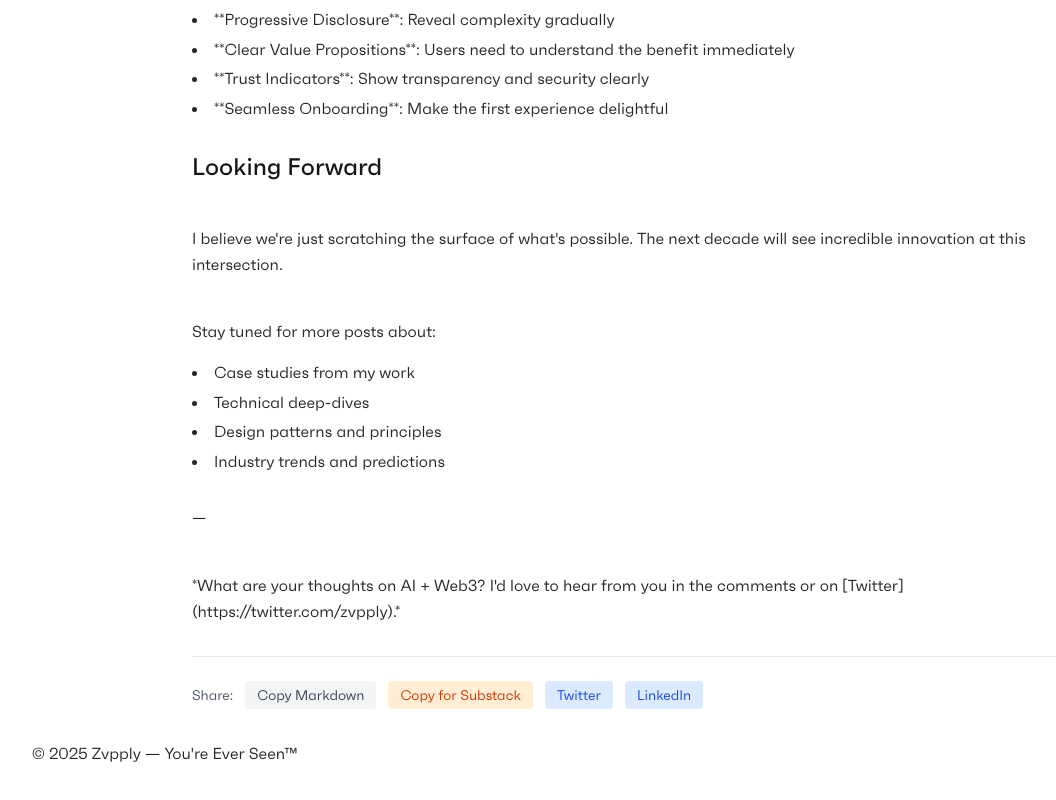
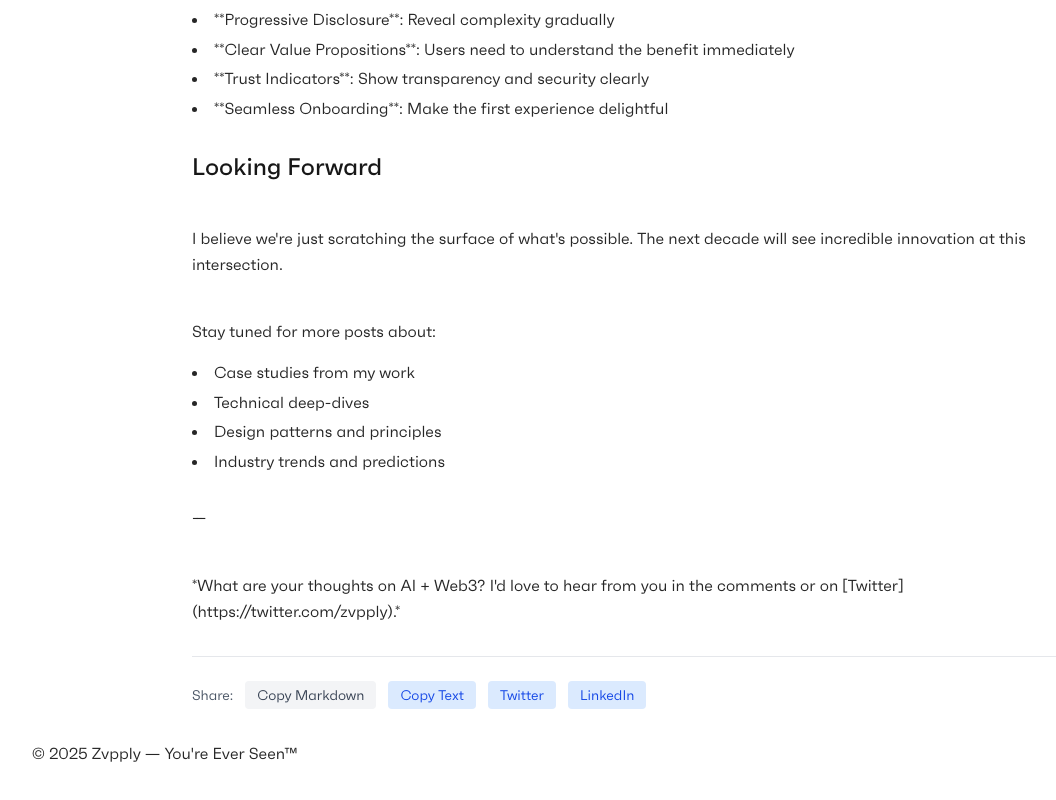
Before and after one commit to Zvpply/z, a Next.js app: page /blog/hello-world in a window 1280 px wide. Shown: the part 1463-2263 px from the top of the page, without its empty margins (0-1056 px from the left). Built offline with nearby package versions, Linux system fonts and the light colour scheme.

Commit message:
Remove Substack-specific functionality for security in public repo

```diff
--- a/app/components/share-buttons.tsx
+++ b/app/components/share-buttons.tsx
@@ -30,9 +30,9 @@ export function ShareButtons({ title, url, description, tags }: ShareButtonsProp
     setTimeout(() => setCopied(false), 2000)
   }
 
-  const handleCopySubstack = async () => {
-    const substackText = `${title}\n\n${description || ''}\n\nRead the full post: ${url}`
-    await navigator.clipboard.writeText(substackText)
+  const handleCopyText = async () => {
+    const text = `${title}\n\n${description || ''}\n\nRead the full post: ${url}`
+    await navigator.clipboard.writeText(text)
     setCopied(true)
     setTimeout(() => setCopied(false), 2000)
   }
@@ -70,10 +70,10 @@ export function ShareButtons({ title, url, description, tags }: ShareButtonsProp
       </button>
 
       <button
-        onClick={handleCopySubstack}
-        className="px-3 py-1 text-sm bg-orange-100 dark:bg-orange-900 text-orange-700 dark:text-orange-300 rounded hover:bg-orange-200 dark:hover:bg-orange-800 transition-colors"
+        onClick={handleCopyText}
+        className="px-3 py-1 text-sm bg-blue-100 dark:bg-blue-900 text-blue-700 dark:text-blue-300 rounded hover:bg-blue-200 dark:hover:bg-blue-800 transition-colors"
       >
-        Copy for Substack
+        Copy Text
       </button>
 
       <button
```
Also changed, not shown: 1 other file (tests, documents, lock files or other folders).
